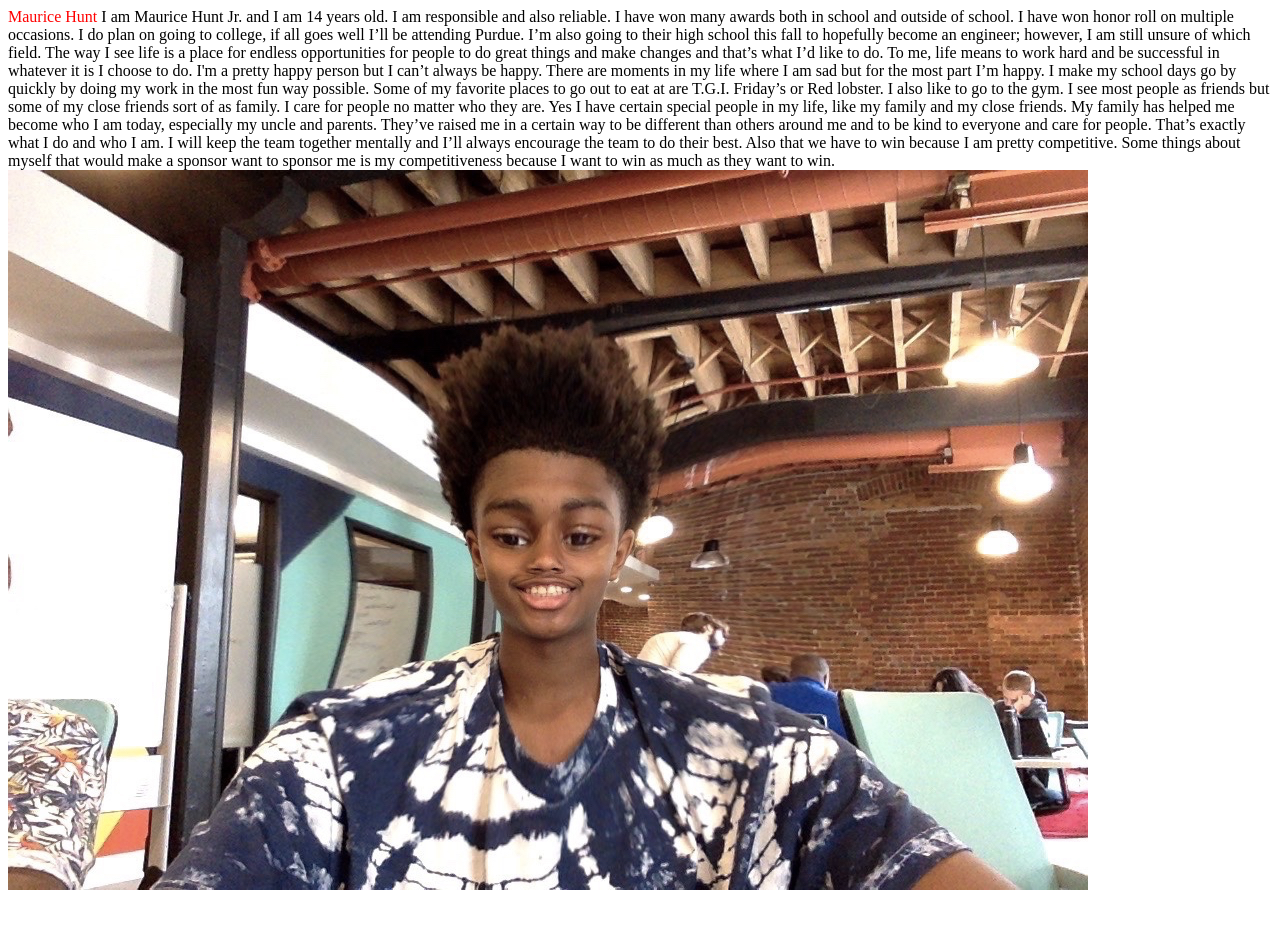
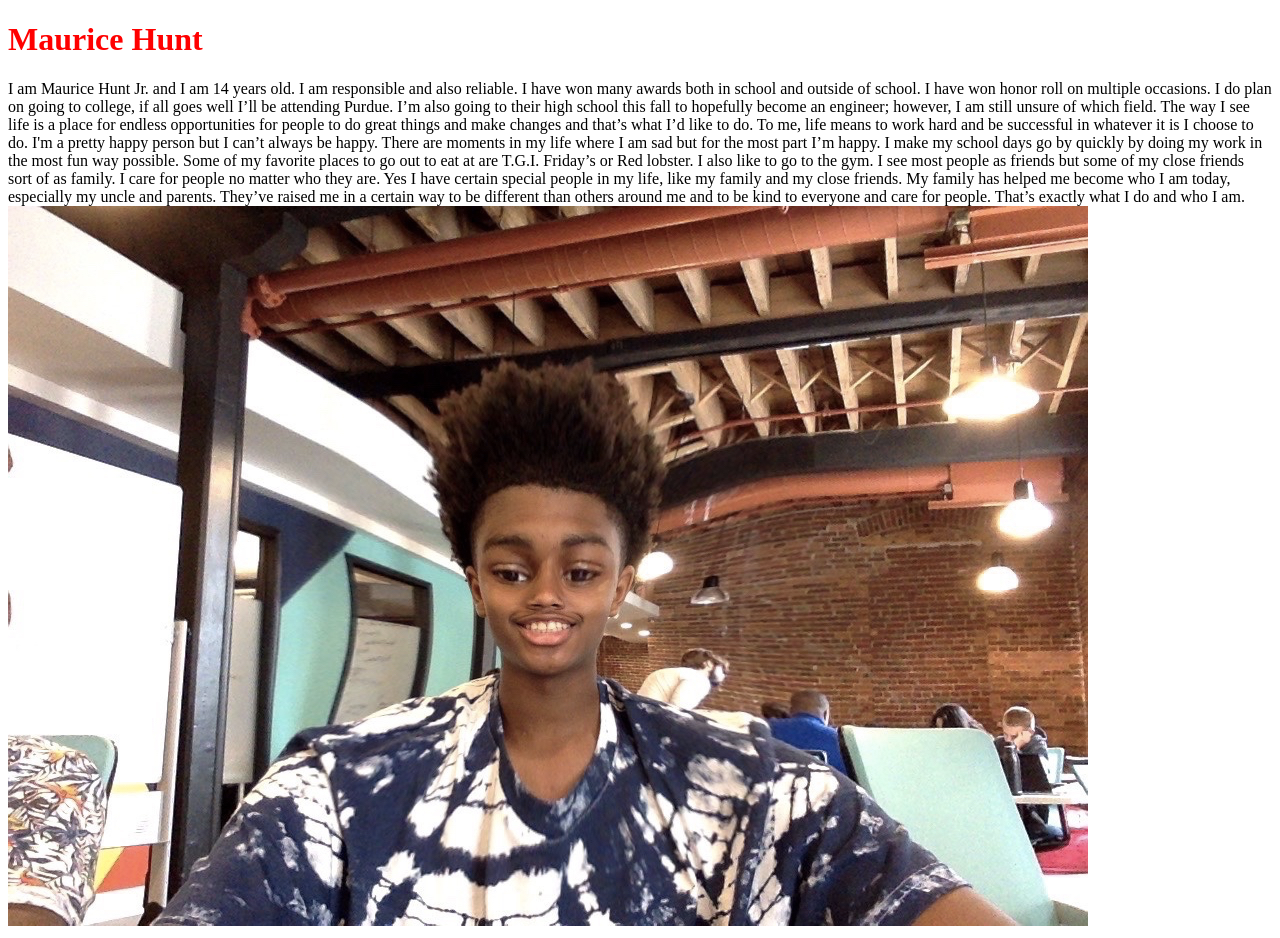
Before and after one commit to Mo22Hunt/Practice, a plain HTML site: page index.html in a window 1280 px wide. Before the commit the page ends 902 px from the top, so only its background shows below. Drawn offline with Linux system fonts and the light colour scheme.

Commit message:
Update index.html

```diff
--- a/index.html
+++ b/index.html
@@ -1,9 +1,6 @@
 <!DOCTYPE html>
 <html
-<head><font color="Red">Maurice Hunt</font>
-
-</head>
-<body>
+<head><h1><font color="Red">Maurice Hunt</font></h1>
 
 I am Maurice Hunt Jr. and I am 14 years old. I am responsible and also reliable. I have won many awards both in school and outside of school. I have won honor roll on multiple occasions. I do plan on going to college, if all goes well I’ll be attending Purdue. I’m also going to their high school this fall to hopefully become an engineer; however, I am still unsure of which field.
 
@@ -11,8 +8,6 @@ The way I see life is a place for endless opportunities for people to do great t
 
 I see most people as friends but some of my close friends sort of as family. I care for people no matter who they are. Yes I have certain special people in my life, like my family and my close friends. My family has helped me become who I am today, especially my uncle and parents. They’ve raised me in a certain way to be different than others around me and to be kind to everyone and care for people. That’s exactly what I do and who I am.
 
-I will keep the team together mentally and I’ll always encourage the team to do their best. Also that we have to win because I am pretty competitive.  Some things about myself that would make a sponsor want to sponsor me is my competitiveness because I want to win as much as they want to win.
-
         <img src="maurice.jpg"/>
 </body>
 </html>
```
